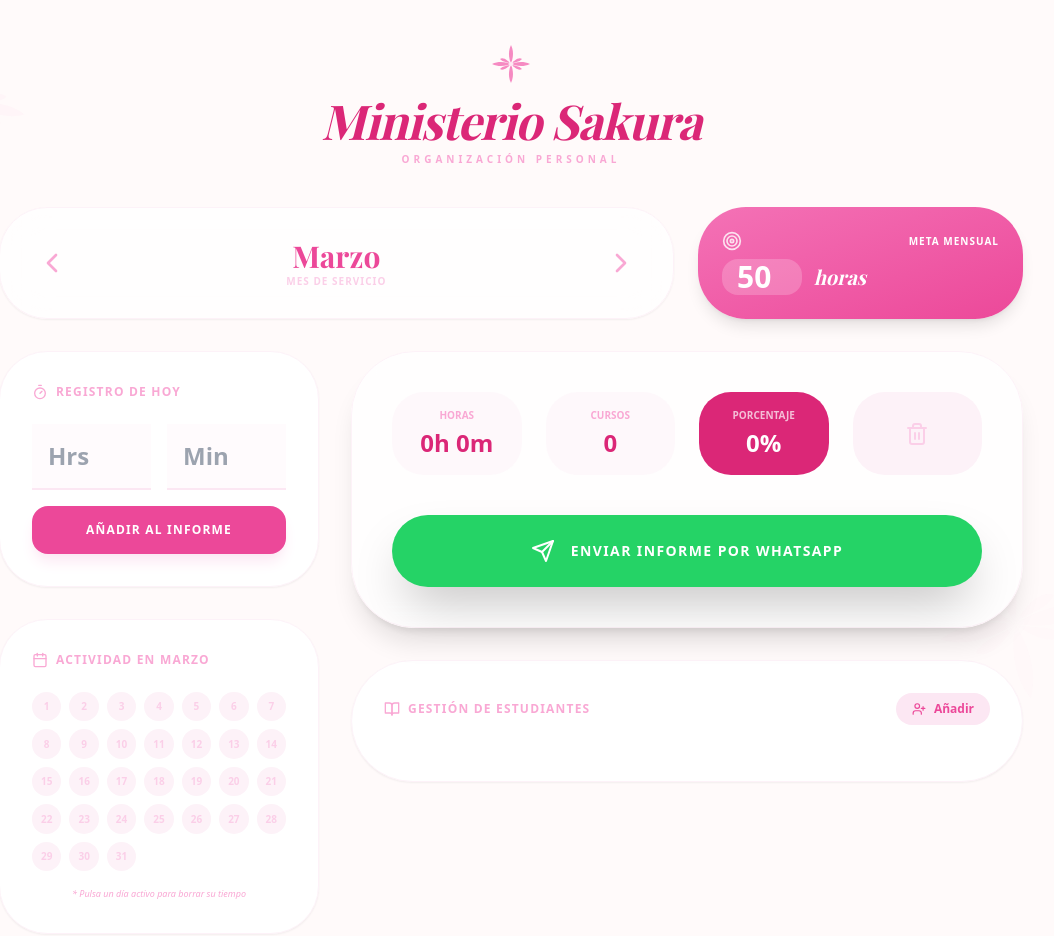
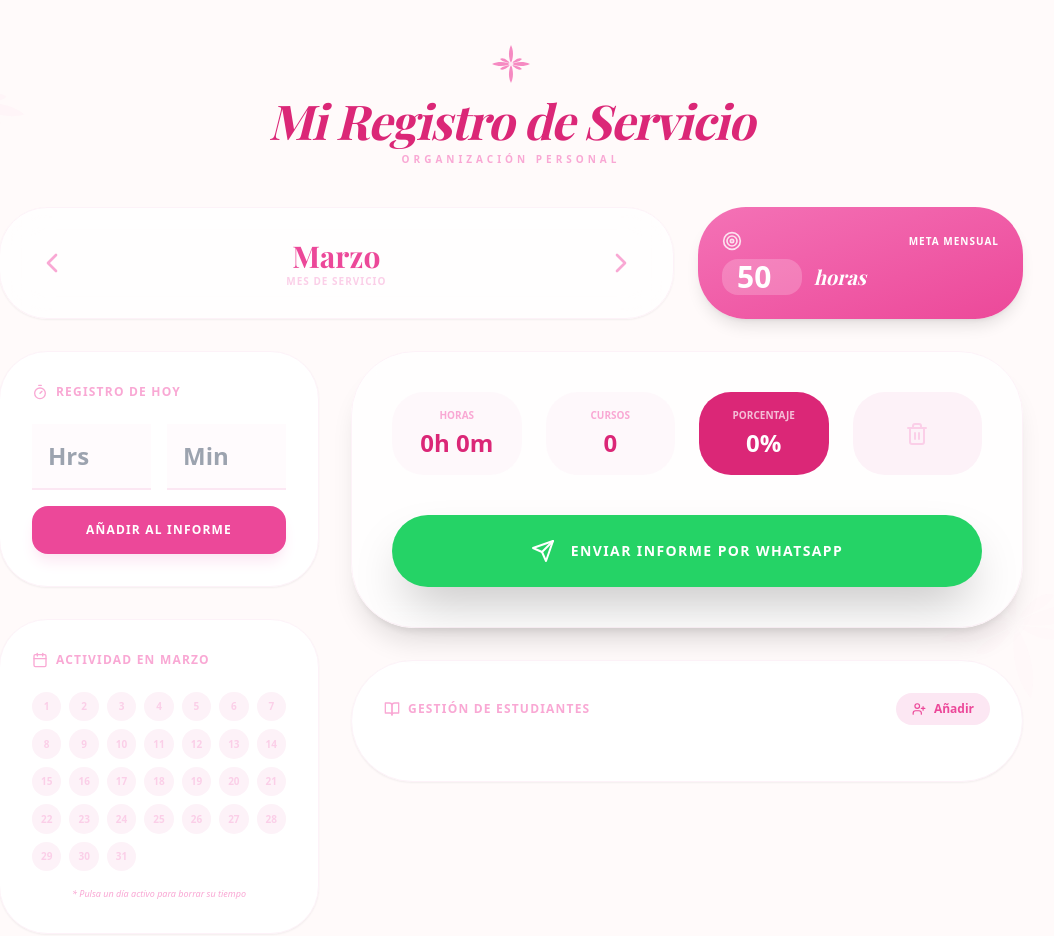
Before and after one commit to otmarycarolina-ship-it/mi-registro-sakura, a React (Create React App) app: page / in a window 1280 px wide. Shown: the top 936 px of the page, without its empty margins (129-1183 px from the left). Built offline with nearby package versions, Linux system fonts and the light colour scheme; a web font is replaced by a local one.

Commit message:
Update App.js

```diff
--- a/src/App.js
+++ b/src/App.js
@@ -24,14 +24,12 @@ const App = () => {
     localStorage.setItem('sakura_data_v5', JSON.stringify(datosMensuales));
   }, [datosMensuales]);
 
-  // Estructura de datos actualizada para incluir historial por día
   const currentData = datosMensuales[mesActualKey] || {
     meta: 50,
     estudiantes: [],
-    historial: {} // Formato: { "1": { h: 1, m: 30 }, "2": { h: 0, m: 45 } }
+    historial: {}
   };
 
-  // Cálculos dinámicos basados en el historial de días
   const calcularTotales = () => {
     let totalMinutos = 0;
     Object.values(currentData.historial || {}).forEach(dia => {
@@ -57,13 +55,10 @@ const App = () => {
   const [nuevoMinuto, setNuevoMinuto] = useState('');
   const [formEstudiante, setFormEstudiante] = useState({ nombre: '', fecha: '', leccion: '', notas: '' });
 
-  // Registro sincronizado con el día actual
   const registrarActividad = () => {
     let h = parseInt(nuevaHora) || 0;
     let m = parseInt(nuevoMinuto) || 0;
     const hoy = new Date().getDate();
-
-    // Solo permitimos registro automático si estamos en el mes real actual
     const esMesReal = new Date().getMonth() === mesIndice;
     const diaARegistrar = esMesReal ? hoy : 1;
 
@@ -120,7 +115,8 @@ const App = () => {
       <div className="max-w-5xl mx-auto relative z-10">
         <header className="text-center mb-10">
           <div className="flex justify-center mb-2"><SakuraIcon className="w-12 h-12 text-pink-400 animate-pulse" /></div>
-          <h1 className="text-5xl font-serif font-bold text-pink-600 tracking-tight italic">Ministerio Sakura</h1>
+          {/* TÍTULO ACTUALIZADO AQUÍ */}
+          <h1 className="text-5xl font-serif font-bold text-pink-600 tracking-tight italic">Mi Registro de Servicio</h1>
           <p className="text-pink-300 font-bold uppercase tracking-[0.4em] text-[10px] mt-2">Organización Personal</p>
         </header>
 
@@ -217,7 +213,7 @@ const App = () => {
                 <input type="text" placeholder="Fecha (Ej: 24/03)" className="w-full bg-pink-50 border border-pink-100 rounded-2xl p-4 text-sm focus:outline-none" value={formEstudiante.fecha} onChange={e => setFormEstudiante({...formEstudiante, fecha: e.target.value})}/>
                 <input type="text" placeholder="Folleto / Cap" className="w-full bg-pink-50 border border-pink-100 rounded-2xl p-4 text-sm focus:outline-none" value={formEstudiante.leccion} onChange={e => setFormEstudiante({...formEstudiante, leccion: e.target.value})}/>
               </div>
-              <textarea placeholder="Notas del estudiante..." rows="3" className="w-full bg-pink-50 border border-pink-100 rounded-2xl p-4 text-sm focus:outline-none resize-none" value={formEstudiante.notas} onChange={e => setFormEstudiante({...formEstudiante, notas: e.target.value})}/>
+              <textarea placeholder="Notas del estudiante..." rows="3" className="w-full bg-pink-50 border border-pink-100 rounded-2xl p-4 text-sm focus:outline-none resize-none" value={formEstudiante.notes} onChange={e => setFormEstudiante({...formEstudiante, notas: e.target.value})}/>
               <button onClick={() => {
                 if(formEstudiante.nombre) {
                   const nuevos = showEditModal === 'nuevo' ? [...currentData.estudiantes, { ...formEstudiante, id: Date.now() }] : currentData.estudiantes.map(e => e.id === showEditModal ? formEstudiante : e);
```
